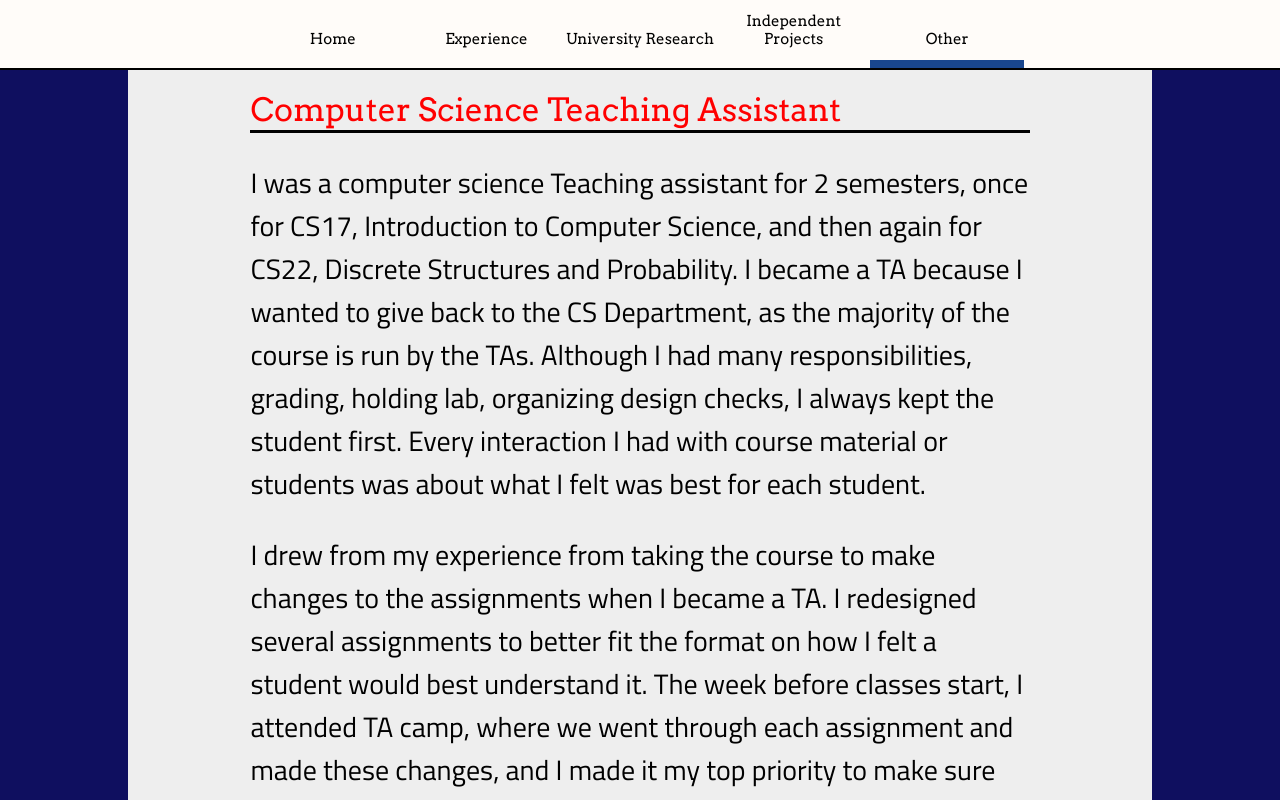
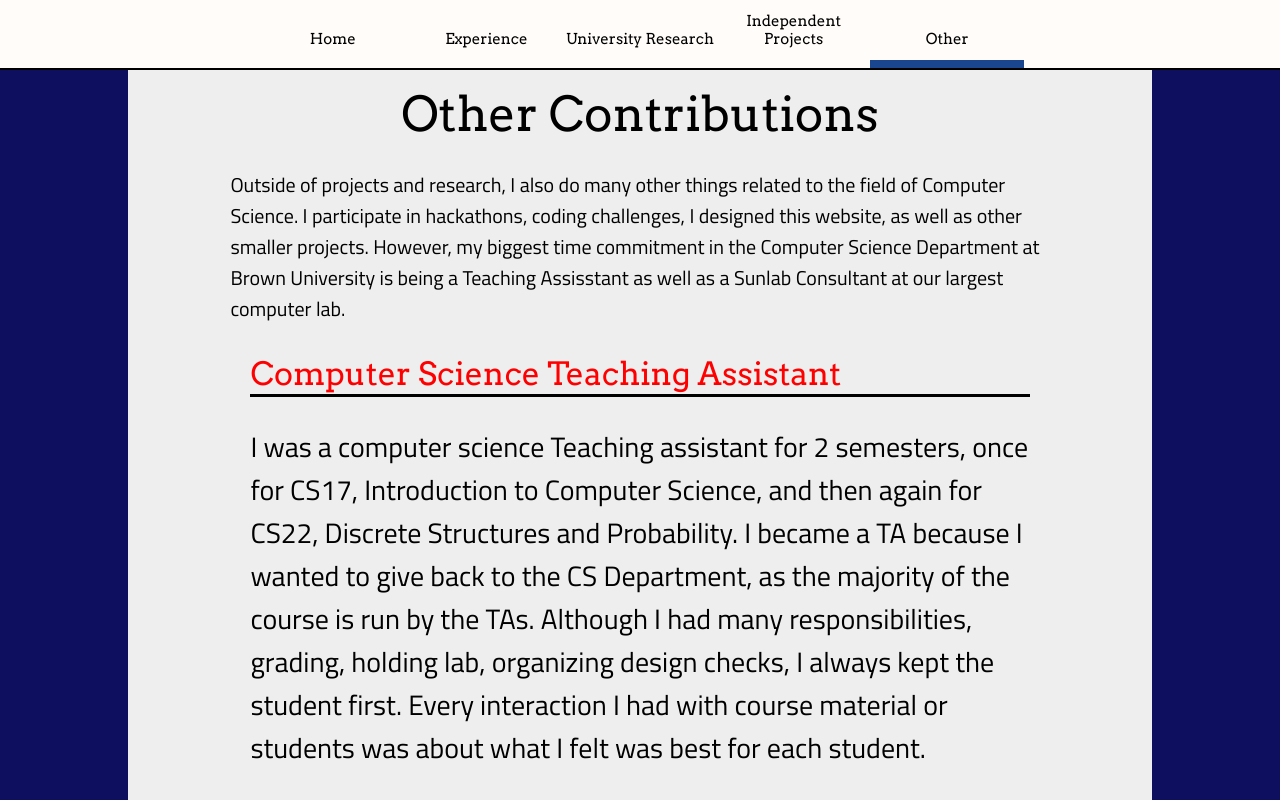
Before and after one commit to PeterKHahn/PeterKHahn.github.io, a React (Create React App) app: page /other in a window 1280 px wide. Shown: the top 800 px of the page. Built offline with nearby package versions, Linux system fonts and the light colour scheme.

Commit message:
looks pretty good to me

```diff
--- a/src/Main.jsx
+++ b/src/Main.jsx
@@ -70,6 +70,8 @@ class HomeContent extends Component {
                             <div className="school">Brown University Class of 2020</div>
                             <a className="icon" href={"https://github.com/PeterKHahn/"}><img src="github32.png" /></a>
                             <a className="icon" href={"https://www.linkedin.com/in/peterkhahn/"}><img src="linkedin34.png" /></a>
+                            <div>Email: peter_hahn@brown.edu</div>
+                            <a href="resume.pdf">Click here for my Resume</a>
 
 
                             <p>
@@ -167,20 +169,42 @@ class ExperienceContent extends Component {
         const radar = (
             <div>
                 <p>
-                    Project R.A.D.A.R. (Really Awesome Design, and Radars), is a multiplayer online real-time game, inspired by the .io genre of games. The project is web based, having a frontend using jQuery/Javascript HTML/CSS as well as a backend in Java.
+                    Project R.A.D.A.R. (Really Awesome Design, and Radars), is a multiplayer online real-time game, inspired by
+                    the .io genre of games. The project is web based, having a frontend using jQuery/Javascript HTML/CSS as well
+                     as a backend in Java.
                 </p>
                 <p>
-                    As the backend developer, I worked on the game engine, logic, and system architecture of the project. I worked on this project with 3 other team members, so it was very important to keep each of our components modularized, keeping to the principles of encapsulation and object oriented programming. I designed an architecture and API for each section, so that none of our individual components of the project needed to know the individual implementation of the other components. This way, the artificial intelligence portion could be designed without having specific knowledge of the game, and the frontend could render without knowing what was going on in the backend.
+                    As the backend developer, I worked on the game engine, logic, and system architecture of the project. I worked
+                    on this project with 3 other team members, so it was very important to keep each of our components modularized,
+                     keeping to the principles of encapsulation and object oriented programming. I designed an architecture and API
+                     for each section, so that none of our individual components of the project needed to know the individual implementation
+                      of the other components. This way, the artificial intelligence portion could be designed without having
+                       specific knowledge of the game, and the frontend could render without knowing what was going on in the backend.
                 </p>
                 <p>
-                    My main role was the design of the backend and game engine. Creating the engine was a challenge, because I wanted to construct an engine that would allow for as much creativity and extensibility as possible. If at some point in the future we wanted to add new game features, or even make an entirely different game, I wanted to make sure that the engine would be able to support the changes. The end product had it so that in order to add new features to the game, the only thing that needed to be done was to create a single top-level class, since nearly all the low-level functionality was hidden away in the engine.
+                    My main role was the design of the backend and game engine. Creating the engine was a challenge, because I wanted
+                    to construct an engine that would allow for as much creativity and extensibility as possible. If at some point in
+                    the future we wanted to add new game features, or even make an entirely different game, I wanted to make sure that
+                     the engine would be able to support the changes. The end product had it so that in order to add new features to
+                     the game, the only thing that needed to be done was to create a single top-level class, since nearly all the low-level
+                      functionality was hidden away in the engine.
                 </p>
                 <p>
-                    To optimize efficiency, there were two things that I did. First off, I created a chunking system, dividing the map into small sections so that any individual players would only receive knowledge of surrounding objects, instead of the whole board. Primarily, this was a decision made because having access to information outside of the player's range of sight (even if we don't render it) can give them an unfair advantage. In addition, chunking would provide an efficiency boost. Having a large game board meant that that the number of entities on the board would increase quadratically with the length of the board. This made if very hard to make the game scalable. However, chunking allowed me to set this essentially to a constant time operation. Secondly, I changed the way we rendered things. Allowing a zoom functionality allowed us to control the amount that was being rendered on the screen. This scaling feature was not only nice for presentations, but also meant that we could control visuals and rendering in the frontend without changing anything in the backend, which of course led to an increased rendering efficiency by 75%.
+                    To optimize efficiency, there were two things that I did. First off, I created a chunking system, dividing
+                    the map into small sections so that any individual players would only receive knowledge of surrounding objects,
+                    instead of the whole board. Primarily, this was a decision made because having access to information outside of
+                    the player's range of sight (even if we don't render it) can give them an unfair advantage. In addition, chunking
+                    would provide an efficiency boost. Having a large game board meant that that the number of entities on the board would
+                    increase quadratically with the length of the board. This made if very hard to make the game scalable. However,
+                     chunking allowed me to set this essentially to a constant time operation. Secondly, I changed the way we rendered things.
+                      Allowing a zoom functionality allowed us to control the amount that was being rendered on the screen. This scaling
+                      feature was not only nice for presentations, but also meant that we could control visuals and rendering in the frontend
+                      without changing anything in the backend, which of course led to an increased rendering efficiency by 75%.
 
                 </p>
                 <p>
-                     Project R.A.D.A.R. was one of my first large scale team projects, and although I was told integration would be difficult, I am very proud of how our modularized model of the software allowed us to cleanly integrate our parts to create our final project.
+                     Project R.A.D.A.R. was one of my first large scale team projects, and although I was told integration would be difficult,
+                     I am very proud of how our modularized model of the software allowed us to cleanly integrate our parts to create our final project.
 
                 </p>
             </div>
@@ -189,14 +213,32 @@ class ExperienceContent extends Component {
         const ividere = (
             <div>
                 <p>
-                    iVidere is a Visual Prosthesis, to help people who are blind understand their surroundings using auditory queues, fueled by a neural network, an accelerometer, and 3D cameras. Most importantly, iVidere is cost efficient, and designed to be continuously improved, unlike other more expensive and single purpose devices. I first learned about this project in freshman year, and I have worked with them since. Because it is a project created by students, it is very important in the design to make sure that each component is modularized, so that when the current members of the team graduate, others can still continue to contribute to the project. This is where I came in, as my role was to find a way to model the software so that new components can be easily added, in a way that would work with different programming languages, so that anyone could work on the project.
+                    iVidere is a Visual Prosthesis, to help people who are blind understand their surroundings using auditory queues,
+                     fueled by a neural network, an accelerometer, and 3D cameras. Most importantly, iVidere is cost efficient, and
+                      designed to be continuously improved, unlike other more expensive and single purpose devices. I first learned
+                       about this project in freshman year, and I have worked with them since. Because it is a project created by
+                       students, it is very important in the design to make sure that each component is modularized, so that when
+                       the current members of the team graduate, others can still continue to contribute to the project. This is
+                       where I came in, as my role was to find a way to model the software so that new components can be easily
+                       added, in a way that would work with different programming languages, so that anyone could work on the project.
                 </p>
                 <p>
-                    ZeroMQ is a distributed messaging system, that uses a publish-subscribe (pubsub) pattern to serially communicate with different components of a piece of software. Protobuf is Google's Protocol Buffer mechanism, allowing for different programs to communicate through serialization. The decision to use these components mirrored exactly our goals. Protobuf is language neutral, so that each component can be written in whichever language the developer most prefers. The project currently contains code in Python, Java, and C++, which all integrate with each other seamlessly. The choice to use ZeroMQ was made because it meant that each component could simply perform its process and publish it completely independently. Any other components who needed data from a published component could then simply subscribe to its messages, without ever needing to understand the workings of any other component.
+                    ZeroMQ is a distributed messaging system, that uses a publish-subscribe (pubsub) pattern to serially communicate
+                    with different components of a piece of software. Protobuf is Google's Protocol Buffer mechanism, allowing for
+                    different programs to communicate through serialization. The decision to use these components mirrored exactly
+                    our goals. Protobuf is language neutral, so that each component can be written in whichever language the
+                    developer most prefers. The project currently contains code in Python, Java, and C++, which all integrate with
+                    each other seamlessly. The choice to use ZeroMQ was made because it meant that each component could simply
+                    perform its process and publish it completely independently. Any other components who needed data from a
+                    published component could then simply subscribe to its messages, without ever needing to understand the workings
+                     of any other component.
 
                 </p>
                 <p>
-                    After this decision was made to convert to a ZeroMQ and Protobuf system, I was then able to integrate the old components. I primarily worked with the 3D camera and hand tracking software as well as accelerometer code to make sure it could integrate with our system. After a short while of dealing with file dependencies, I was able to get my code to work with the preexisting code, successfully implementing the pubsub system.
+                    After this decision was made to convert to a ZeroMQ and Protobuf system, I was then able to integrate the
+                    old components. I primarily worked with the 3D camera and hand tracking software as well as accelerometer
+                    code to make sure it could integrate with our system. After a short while of dealing with file dependencies,
+                    I was able to get my code to work with the preexisting code, successfully implementing the pubsub system.
                 </p>
             </div>
         )
@@ -204,9 +246,16 @@ class ExperienceContent extends Component {
         return(
             <div>
                 <Header active="/experience"/>
-                <div></div>
                 <div className="content">
+                    <div className="page-title">Experience</div>
+
                     <div className="section">
+                        <div className="page-intro">
+                            <div className="page-intro-content">
+                                Throughout the summer or during the school year, I have contributed to various projects involving programming
+                                and software engineering. This section highlights some of my experiences working on a team on larger scale projects.
+                            </div>
+                        </div>
                         <div>
                             <Article
                                 title={"Project R.A.D.A.R."}
@@ -302,13 +351,14 @@ class ResearchContent extends Component {
             <div>
                 <Header active="/research"/>
                 <div className="content">
-                    <div>
-                        At Brown, I've always found time to contribute
-                        to research projects. I worked with Brown's Programming
-                        Language Team under multiple professors. I have designed software
-                        ranging from databasing, scripting, and statistical analysis, aimed to
-                        aid research in a variety of topics, including model finders,
-                        programming languages, and computer science education.
+                    <div className="page-title">University Research</div>
+
+                    <div className="page-intro">
+                        <div className="page-intro-content">
+                            Some of my largest contributions and experiences have been as a researcher. I was part of the Programming Languages Team at
+                            Brown University, where I worked on subjects such as Formal Methods, Computer Science Education, and Programming Languages.
+                            Being a researcher helped me understand how to ask the right questions and how to find answers and solutions to those questions.
+                        </div>
                     </div>
                     <div className="section">
                         <div>
@@ -441,11 +491,14 @@ class ProjectContent extends Component {
             <div>
                 <Header active="/projects"/>
                 <div className="content">
-                    <div>
-                        I have worked on a variety of projects, both my own and on teams.
-                        Although working on a team allows for very large scale projects,
-                        I am proud of the work I have done independently, because of the
-                        skills necessary to understand the workings of my program at all levels.
+                <div className="page-title">Independent Projects</div>
+
+                    <div className="page-intro">
+                        <div className="page-intro-content">
+                            As much as I love working on teams, when I am working on independent projects, I learn so much about so many
+                            different levels of software. It gives me the opportunity to work on both the frontend and the backend of software,
+                            as well as control of the entire design process.
+                        </div>
                     </div>
                     <div className="section">
                         <div>
@@ -522,6 +575,16 @@ class OtherContent extends Component {
                 <div className="content">
 
                     <div className="section">
+                    <div className="page-title">Other Contributions</div>
+
+                        <div className="page-intro">
+                            <div className="page-intro-content">
+                                Outside of projects and research, I also do many other things related to the field of Computer Science.
+                                I participate in hackathons, coding challenges, I designed this website, as well as other smaller projects.
+                                However, my biggest time commitment in the Computer Science Department at Brown University is being a
+                                Teaching Assisstant as well as a Sunlab Consultant at our largest computer lab.
+                            </div>
+                        </div>
                         <div>
                             <Article title={"Computer Science Teaching Assistant"} content={ta}/>
                         </div>
--- a/src/index.css
+++ b/src/index.css
@@ -263,6 +263,25 @@ body {
   padding: 10px;
 }
 
+.page-title {
+  font-size: 48px;
+  padding: 15px;
+}
+.page-intro {
+    margin: auto;
+    align-content: center;
+    width: 80%;
+    padding: 10px;
+
+}
+
+.page-intro-content {
+  text-align: left;
+  font-size: 20px;
+  font-family: 'Titillium Web', sans-serif;
+
+}
+
 body {
   font-family: 'Arvo', serif;
 
```
Also changed, not shown: 1 other file (tests, documents, lock files or other folders).
